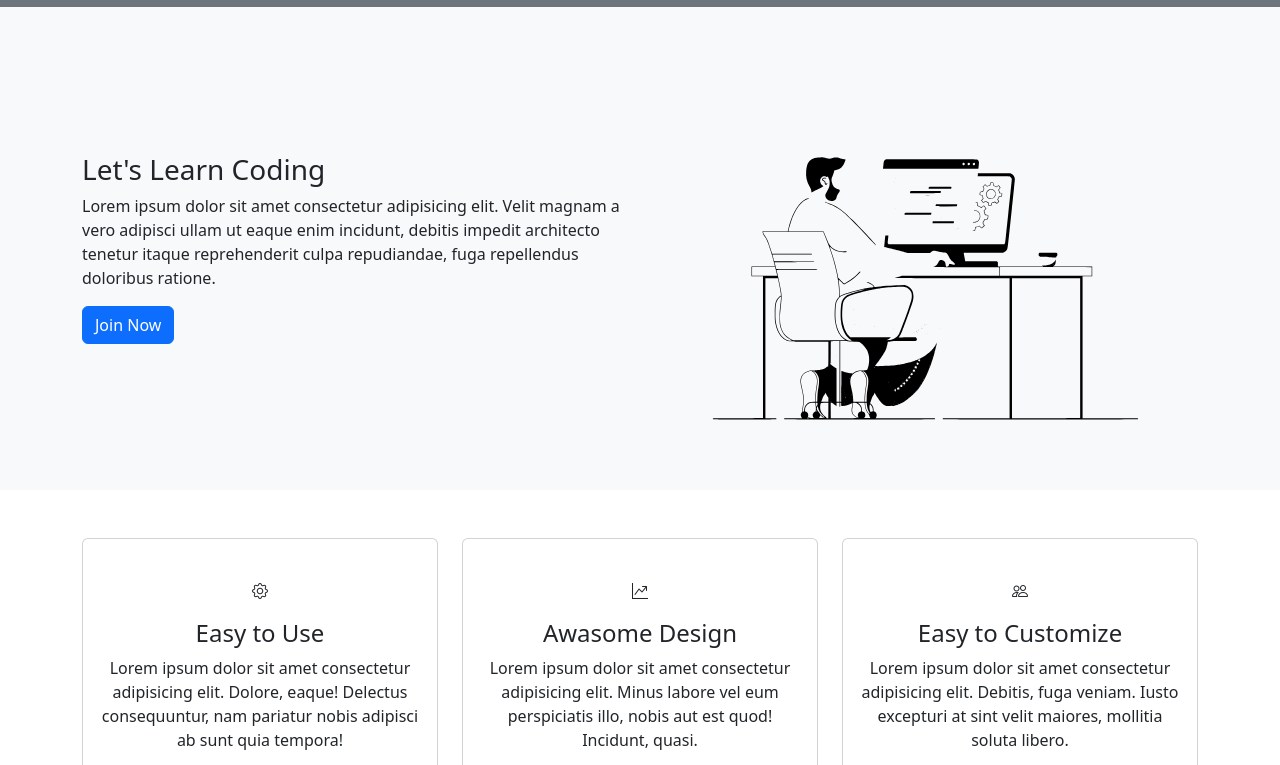
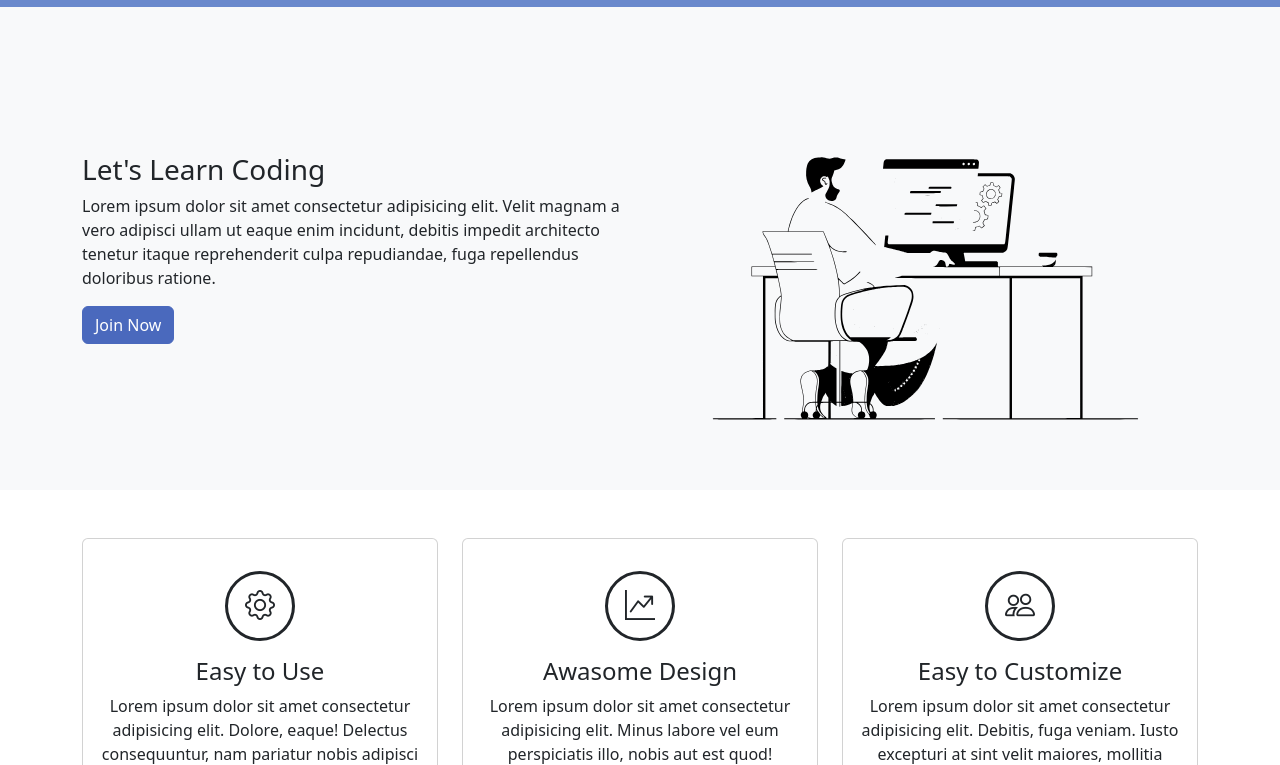
Before and after one commit to elif-kepenek/sass, a website: page index.html in a window 1280 px wide. Shown: the part 135-900 px from the top of the page. Drawn offline with nearby package versions, Linux system fonts and the light colour scheme.

Commit message:
css updated

```diff
--- a/sass/_bs_overrides.scss
+++ b/sass/_bs_overrides.scss
@@ -1 +1,4 @@
 /* Bootstrap değişkenlerinin ezildiği dosya */
+
+$primary : #4a69bd;
+$secondary : #6a89cc;
--- a/sass/_style.scss
+++ b/sass/_style.scss
@@ -0,0 +1,12 @@
+#service i {
+    font-size: 30px;
+    border: 3px solid;
+    width: 70px;
+    height: 70px;
+    border-radius: 50%;
+}
+
+iframe {
+    width: 100%;
+    height: 500px;
+}
```
Also changed, not shown: css/main.css.
